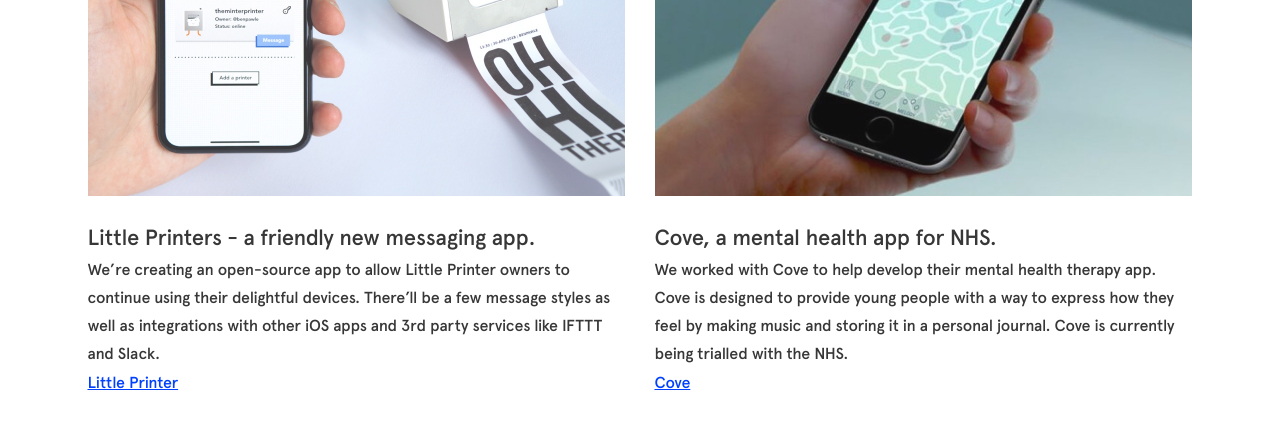
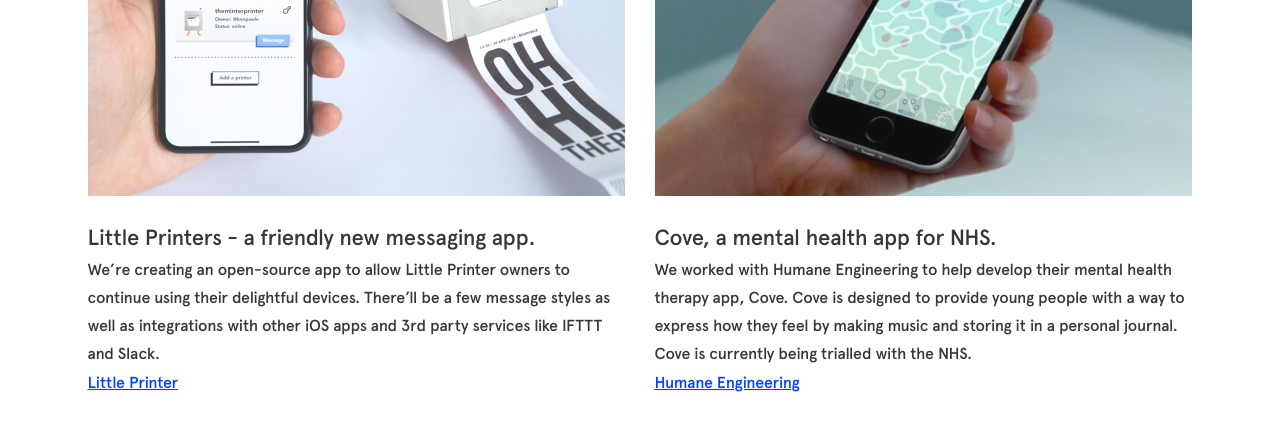
Before and after one commit to teguhpl/nordprojects.github.io, a Jekyll site: the page built from projects/index.html, in a window 1280 px wide and 900 px high, scrolled down 2531 px, cut to the strip 0-485 px from the top of the window. Shown: the top 431 px of the strip. Built offline with Jekyll 4.4.1, drawn with Linux system fonts in a browser that asks for light colours.

Commit message:
Update Cove copy

```diff
--- a/_data/projects.yaml
+++ b/_data/projects.yaml
@@ -45,9 +45,9 @@
 - name: Cove
   title: "Cove, a mental health app for NHS."
   image: /img/projects/cove.jpg
-  description: "We worked with Cove to help develop their mental health therapy app. Cove is designed to provide young people with a way to express how they feel by making music and storing it in a personal journal. Cove is currently being trialled with the NHS."
-  link_title: Cove
-  link_url: http://www.cove-app.com/
+  description: "We worked with Humane Engineering to help develop their mental health therapy app, Cove. Cove is designed to provide young people with a way to express how they feel by making music and storing it in a personal journal. Cove is currently being trialled with the NHS."
+  link_title: Humane Engineering
+  link_url: http://humaneengineering.com/
 
 - name: Mixim
   title: "Mixim, music collaboration 10x faster than Dropbox."
```
